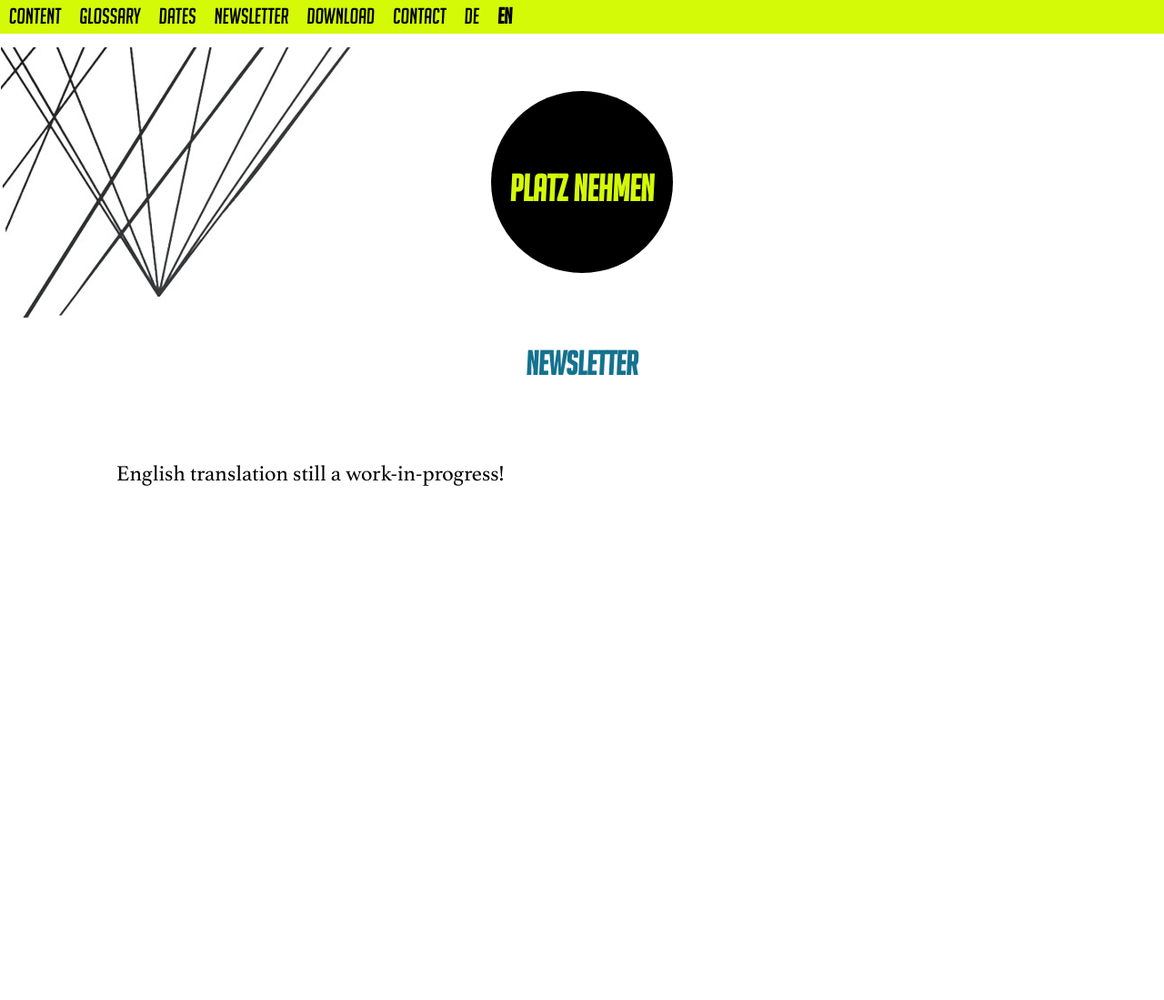
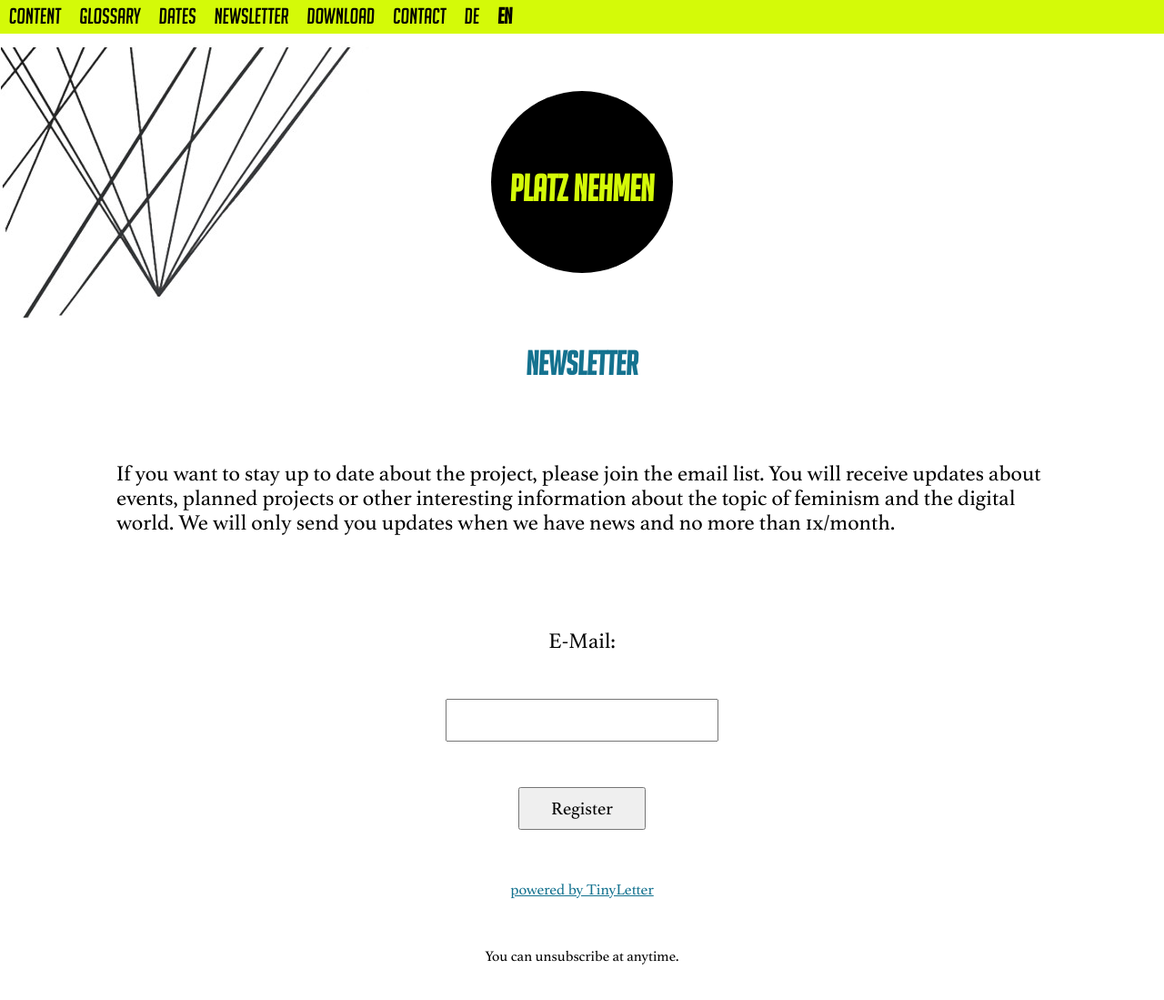
Before and after one commit to feministclickback/crispy-chainsaw, a Jekyll site: the page built from en/newsletter.md, in a window 1280 px wide and 1248 px high. Shown: the top 1099 px of the window at 91% size. Built offline with Jekyll 4.4.1, drawn with Linux system fonts in a browser that asks for light colours; comment, search, counter and statistics services are not loaded.

Commit message:
English translation for newsletter

```diff
--- a/en/newsletter.md
+++ b/en/newsletter.md
@@ -6,4 +6,6 @@ lang: en
 ref: newsletter
 ---
 
-<p>English translation still a work-in-progress!</p>
+<p>If you want to stay up to date about the project, please join the email list. You will receive updates about events, planned projects or other interesting information about the topic of feminism and the digital world. We will only send you updates when we have news and no more than 1x/month.</p>
+  <form style="padding:3px;text-align:center;" action="https://tinyletter.com/feministclickback" method="post" target="popupwindow" onsubmit="window.open('https://tinyletter.com/feministclickback', 'popupwindow', 'scrollbars=yes,width=800,height=600');return true"><p><label for="tlemail">E-Mail:</label></p><p><input type="text" style="width:300px; padding:10px;font-size:20px" name="email" id="tlemail" /></p><input type="hidden" value="1" name="embed"/><input type="submit" value="Register" style="width:140px;padding:10px;font-size:20px" /><p><a style="font-size:0.7em" href="https://tinyletter.com" target="_blank">powered by TinyLetter</a></p></form>
+<p style="font-size:1em;text-align:center;margin:0 0 50px 0">You can unsubscribe at anytime.</p>
```
